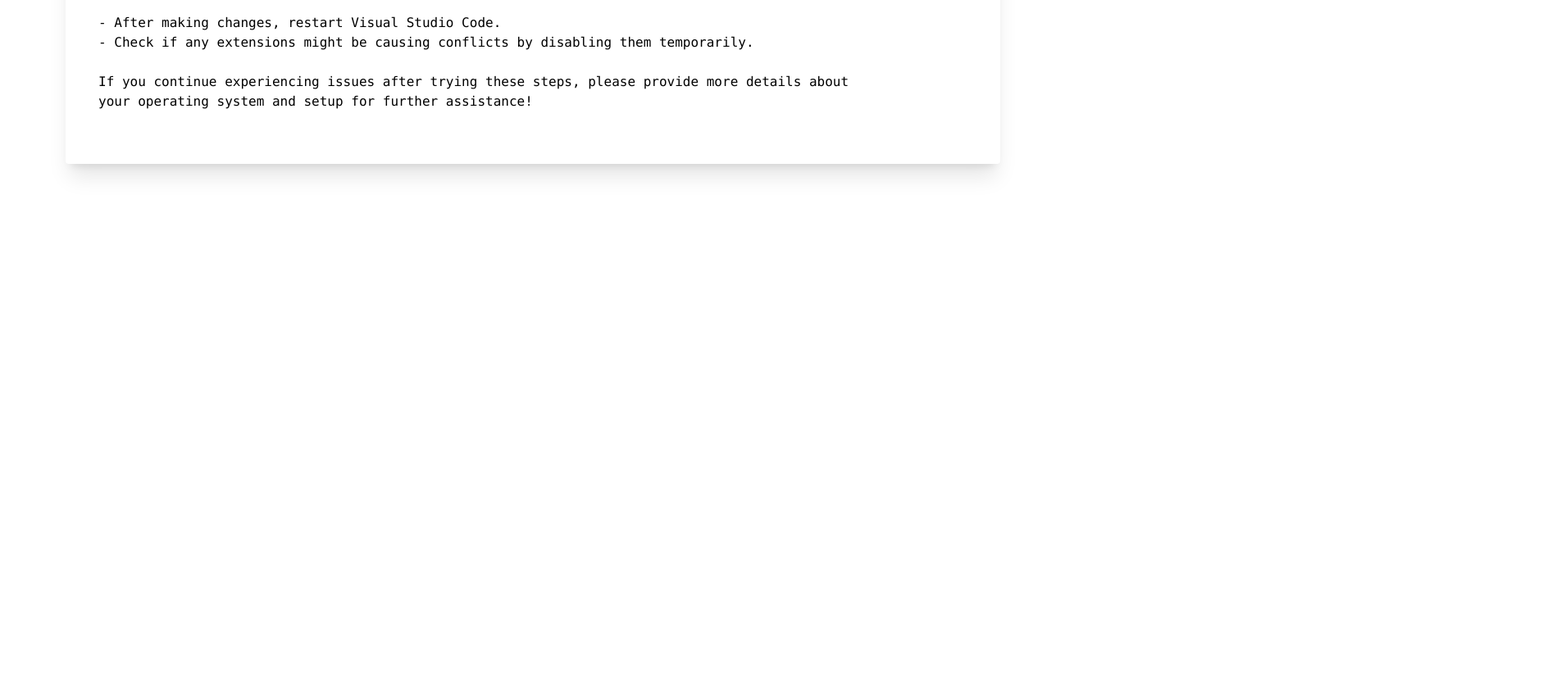
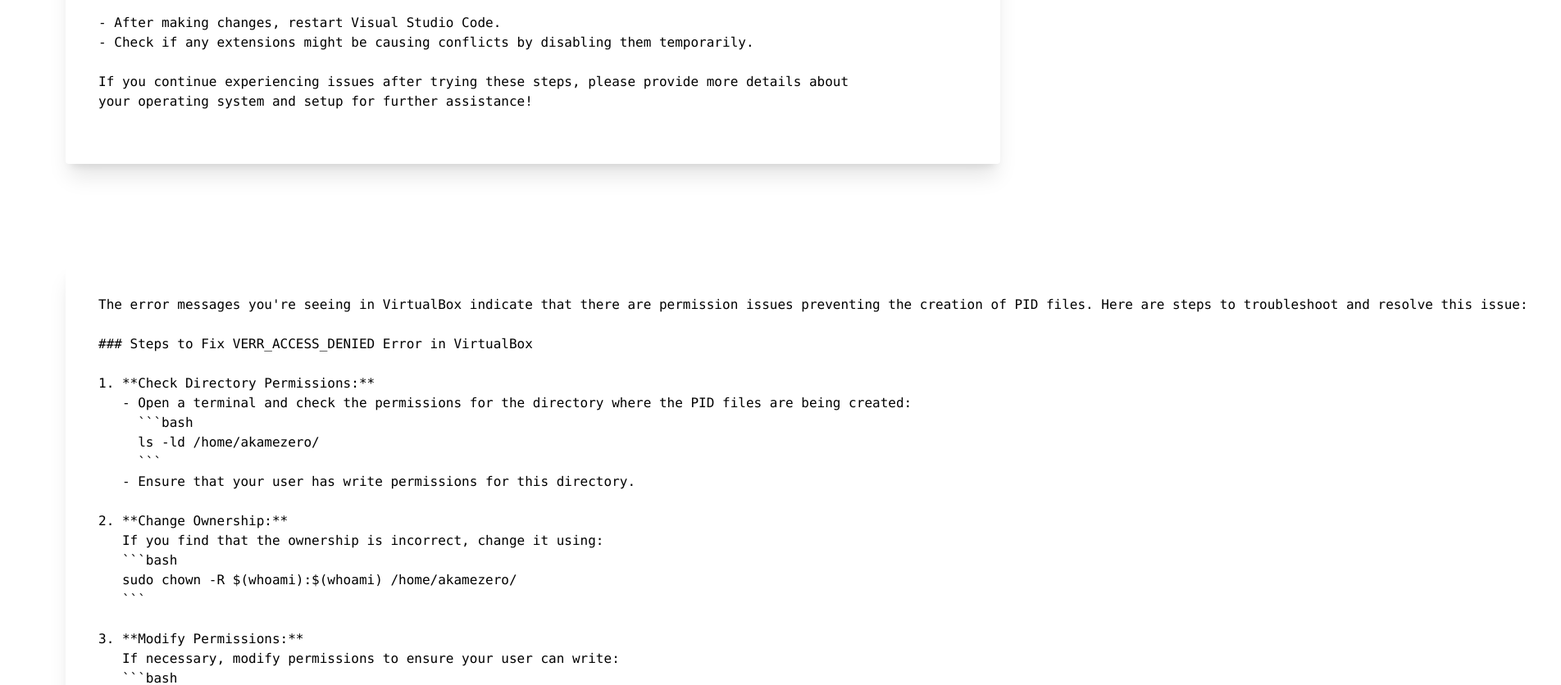
Before and after one commit to amreditor/code-salin, a plain HTML site: page index.html in a window 1280 px wide. Shown: the part 2136-2972 px from the top of the page at 82% size, 1904 px wide, since content can reach past the window. Before the commit the page ends 2436 px from the top, so only its background shows below. Drawn offline with nearby package versions, Linux system fonts and the light colour scheme.

Commit message:
Update index.html

````diff
--- a/index.html
+++ b/index.html
@@ -88,6 +88,57 @@ your operating system and setup for further assistance!
                 </pre>
             </article>
 
+             <article class="rounded shadow-xl p-10 my-5">
+                <pre>
+The error messages you're seeing in VirtualBox indicate that there are permission issues preventing the creation of PID files. Here are steps to troubleshoot and resolve this issue:
+
+### Steps to Fix VERR_ACCESS_DENIED Error in VirtualBox
+
+1. **Check Directory Permissions:**
+   - Open a terminal and check the permissions for the directory where the PID files are being created:
+     ```bash
+     ls -ld /home/akamezero/
+     ```
+   - Ensure that your user has write permissions for this directory.
+
+2. **Change Ownership:**
+   If you find that the ownership is incorrect, change it using:
+   ```bash
+   sudo chown -R $(whoami):$(whoami) /home/akamezero/
+   ```
+
+3. **Modify Permissions:**
+   If necessary, modify permissions to ensure your user can write:
+   ```bash
+   chmod u+w /home/akamezero/
+   ```
+
+4. **Run VirtualBox as Administrator (if applicable):**
+    On some systems, running VirtualBox with elevated privileges may help:
+    ```bash
+    sudo virtualbox
+    ```
+
+5. **Check Disk Space:**
+    Ensure there’s enough disk space available on your system as low disk space can also cause similar issues.
+
+6. **Reinstall or Update VirtualBox:**
+    If none of the above solutions work, consider reinstalling or updating VirtualBox to ensure you have the latest version.
+
+7. **Disable Conflicting Services:**
+    Sometimes other services might conflict with VirtualBox; try disabling any unnecessary services temporarily.
+
+8. **Check SELinux/AppArmor (if applicable):**
+    If you're using a Linux distribution with SELinux or AppArmor enabled, make sure they aren't blocking access to these directories.
+
+### Additional Tips
+
+- After making changes, restart your system and try launching VirtualBox again.
+- Check if any extensions might be causing conflicts by disabling them temporarily.
+
+If you continue experiencing issues after trying these steps, please provide more details about your operating system and setup for further assistance!
+                </pre>
+            </article>
         </div>
     </main>
 
````
